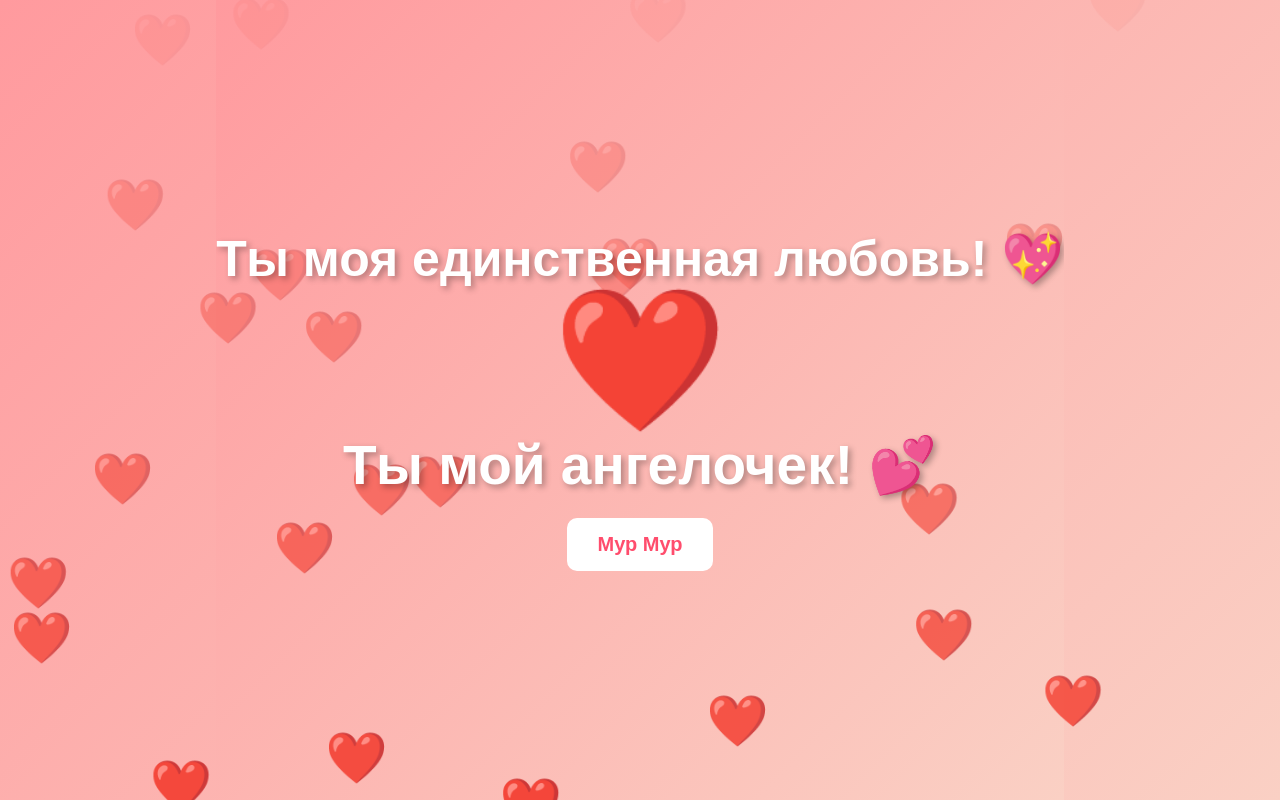
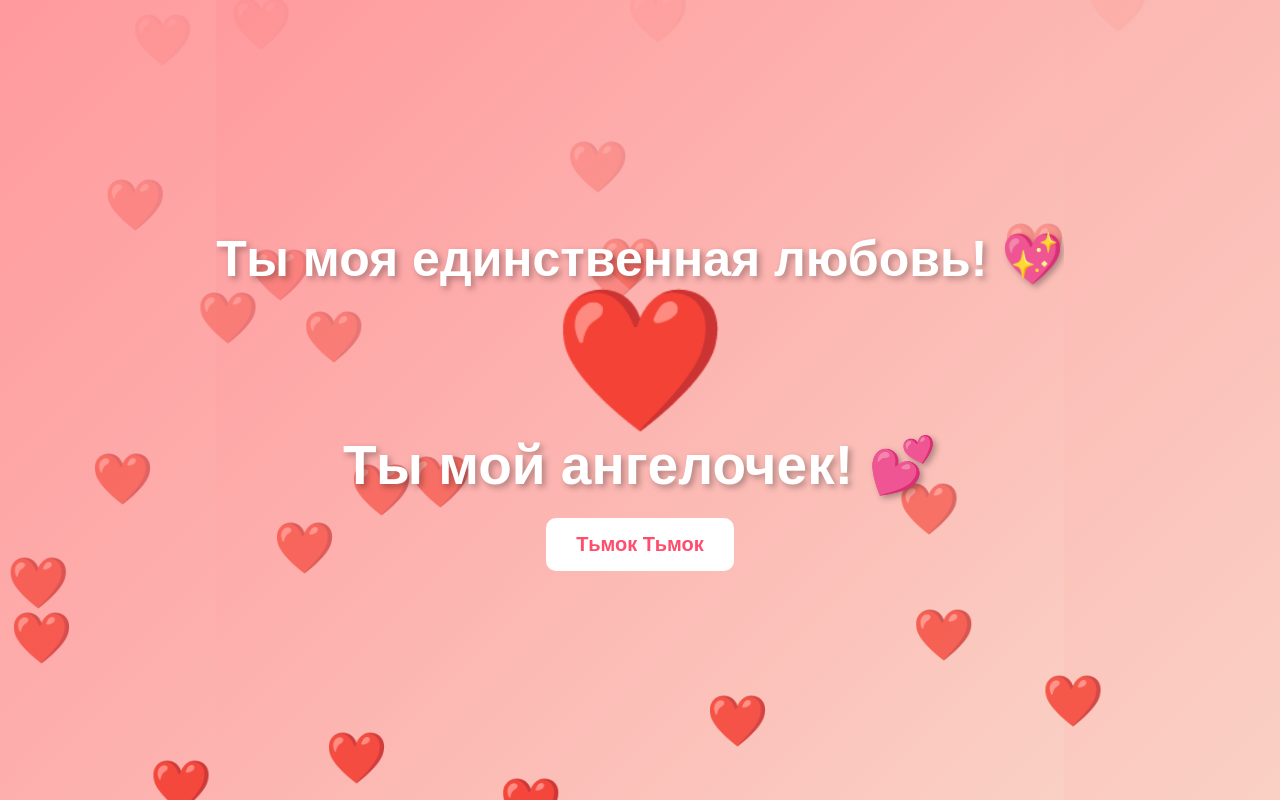
Before and after one commit to Slovak1ch/Love-love, a plain HTML site: page valentine2.html in a window 1280 px wide. Drawn offline with Linux system fonts and the light colour scheme.

Commit message:
Update valentine2.html

```diff
--- a/valentine2.html
+++ b/valentine2.html
@@ -85,7 +85,7 @@
     <div class="header-text">Ты моя единственная любовь! 💖</div>
     <p class="big-heart">❤️</p>
     <p class="love-text">Ты мой ангелочек! 💕</p>
-    <button onclick="window.location.href='valentine3.html'">Мур Мур</button>
+    <button onclick="window.location.href='valentine3.html'">Тьмок Тьмок</button>
 
     <div class="hearts" id="hearts"></div>
 
```
